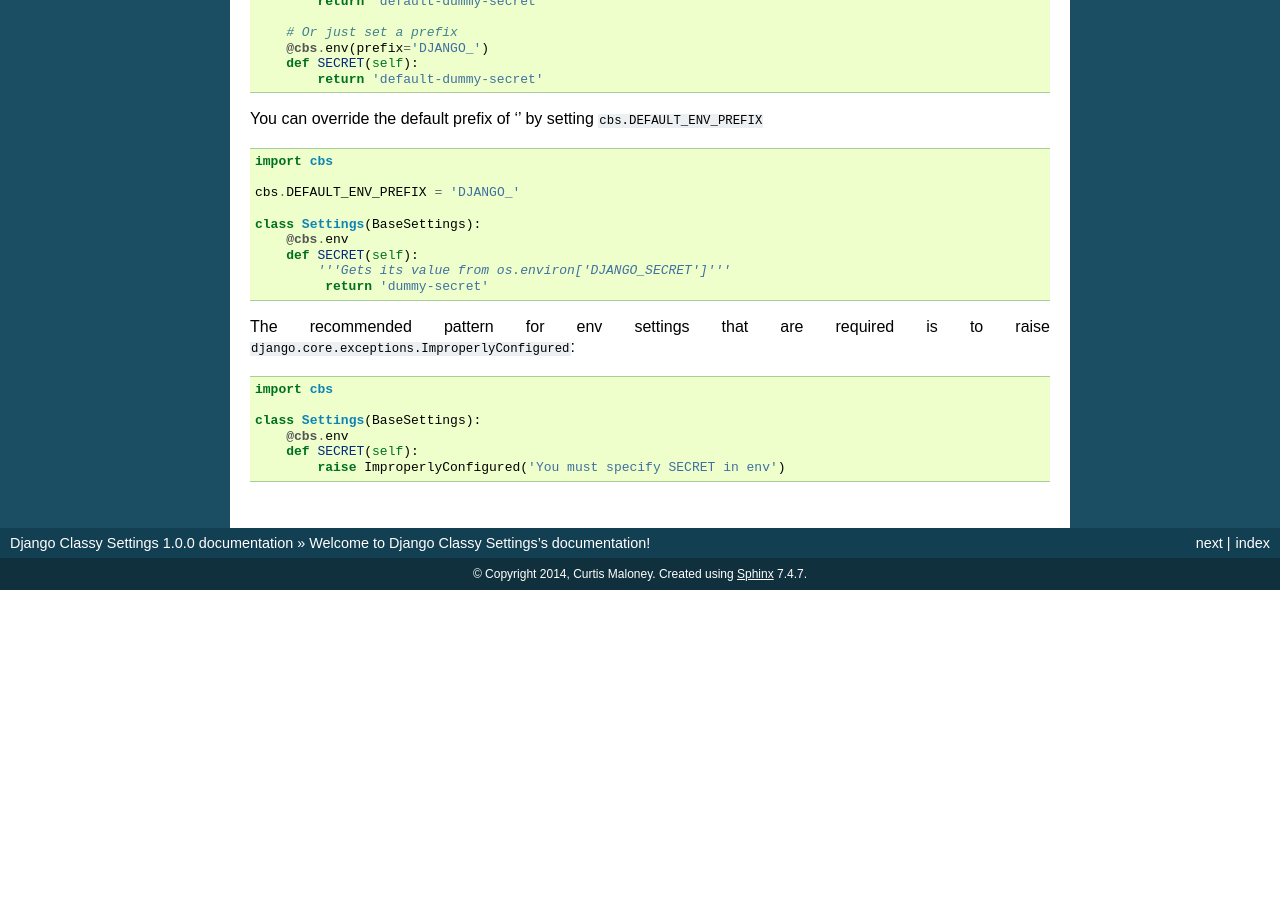
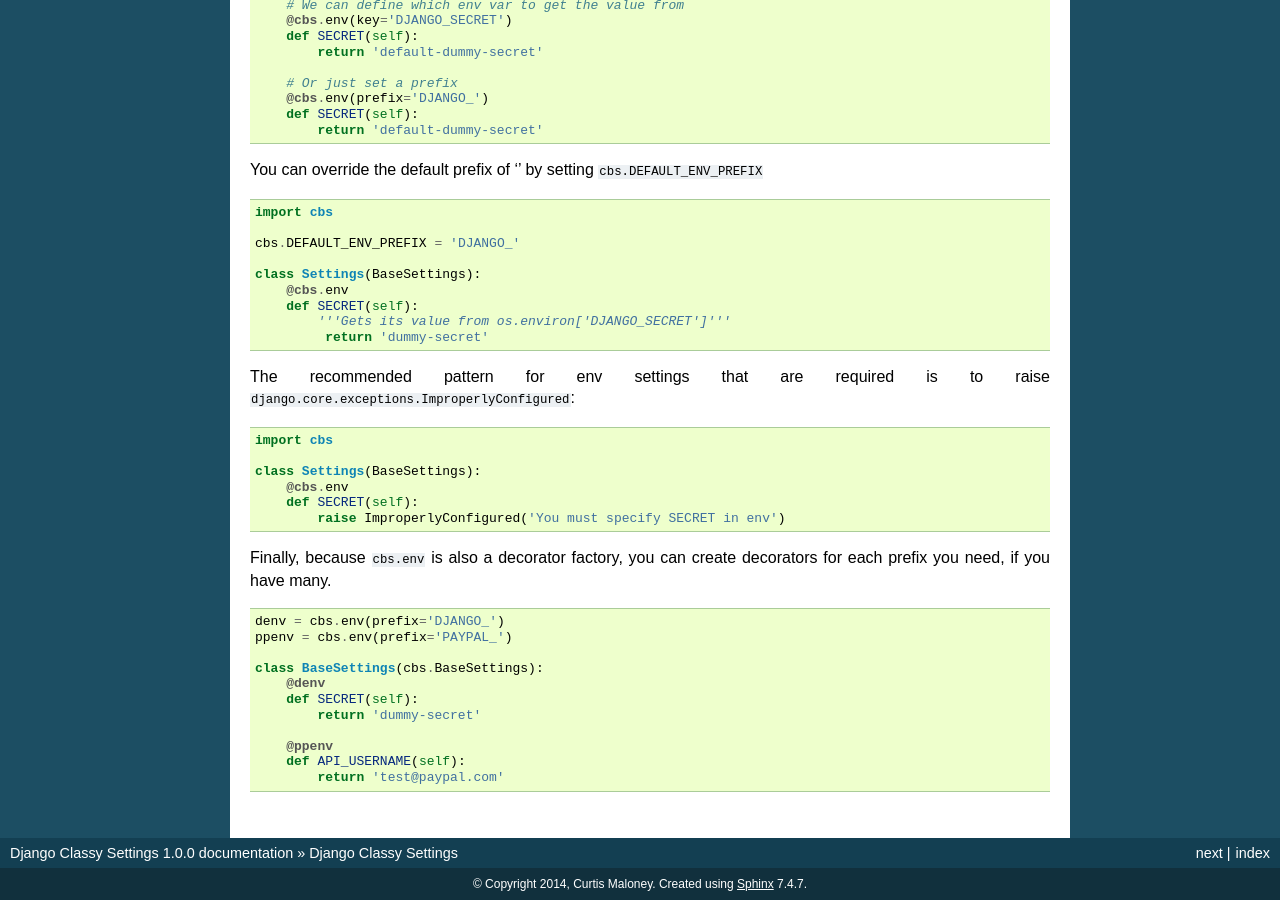
Before and after one commit to funkybob/django-classy-settings, a Sphinx documentation site: the page built from docs/index.rst, in a window 1280 px wide and 900 px high, scrolled down 1264 px. Built offline with Sphinx 7.4.7, drawn with Linux system fonts in a browser that asks for light colours; before the commit the page ends 1854 px from its top, so only the background shows below that; some of the changed text lies outside the part shown.

Commit message:
Add more use cases

```diff
--- a/docs/index.rst
+++ b/docs/index.rst
@@ -3,8 +3,10 @@
    You can adapt this file completely to your liking, but it should at least
    contain the root `toctree` directive.
 
-Welcome to Django Classy Settings's documentation!
-==================================================
+Django Classy Settings
+======================
+
+.. rubric:: Stay classy, Django.
 
 Overview
 --------
@@ -114,3 +116,21 @@ The recommended pattern for env settings that are required is to raise
        @cbs.env
        def SECRET(self):
            raise ImproperlyConfigured('You must specify SECRET in env')
+
+
+Finally, because ``cbs.env`` is also a decorator factory, you can create
+decorators for each prefix you need, if you have many.
+
+.. code-block:: python
+
+   denv = cbs.env(prefix='DJANGO_')
+   ppenv = cbs.env(prefix='PAYPAL_')
+
+   class BaseSettings(cbs.BaseSettings):
+       @denv
+       def SECRET(self):
+           return 'dummy-secret'
+
+       @ppenv
+       def API_USERNAME(self):
+           return 'test@paypal.com'
```
